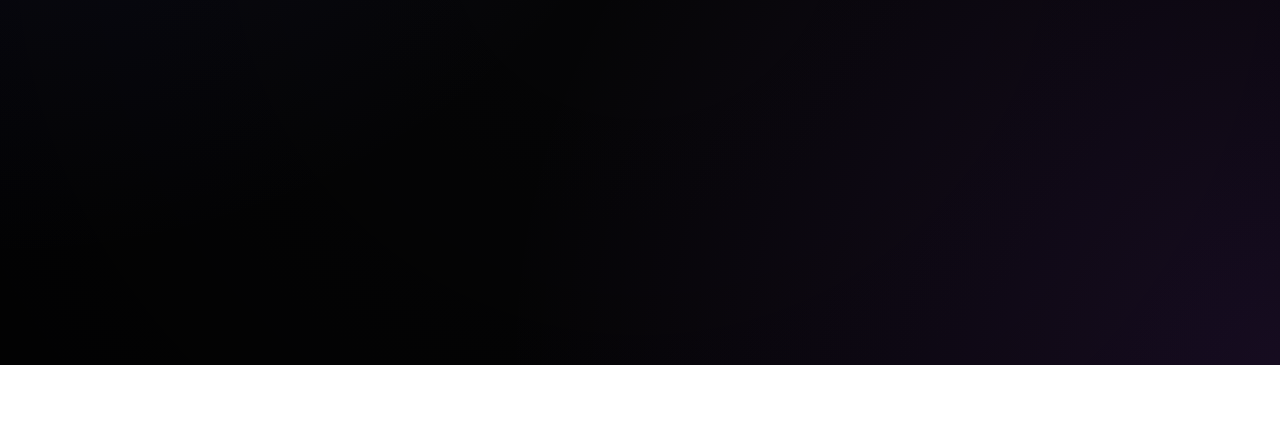
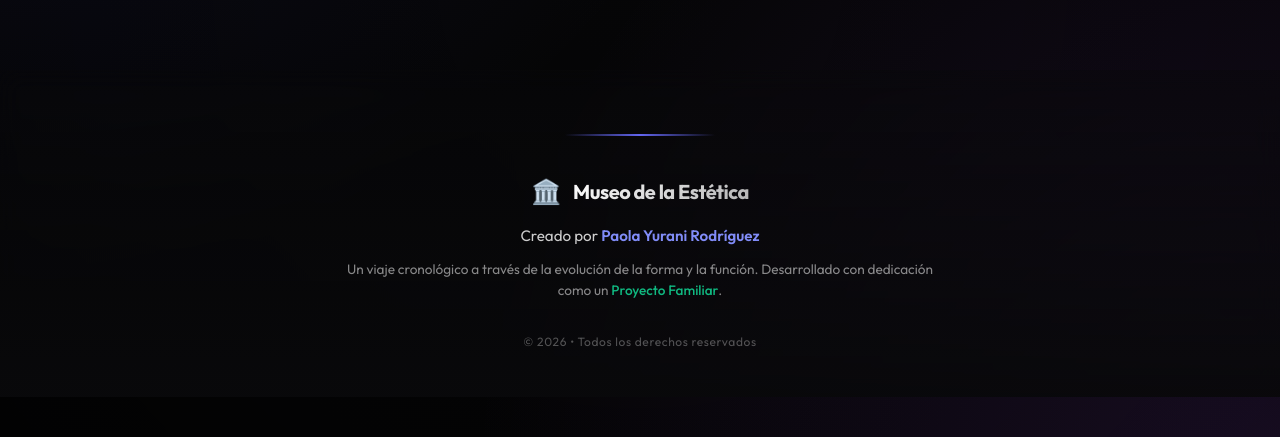
Before and after one commit to paola1906/time_line, a Vue app: page / in a window 1280 px wide. Shown: the part 515-952 px from the top of the page. Before the commit the page ends 880 px from the top, so only its background shows below. Built offline with nearby package versions, Linux system fonts and the light colour scheme.

Commit message:
style: add premium footer with author credit and family project details

```diff
--- a/src/App.vue
+++ b/src/App.vue
@@ -158,6 +158,26 @@
         </div>
       </div>
     </NxDialog>
+
+    <!-- SECCIÓN DE FOOTER INSTITUCIONAL / FAMILIAR -->
+    <footer class="ova-footer">
+      <div class="footer-divider"></div>
+      <div class="footer-content">
+        <div class="footer-brand">
+          <span class="footer-logo">🏛️</span>
+          <span class="footer-title">Museo de la Estética</span>
+        </div>
+        <p class="footer-author">
+          Creado por <span class="highlight-author">Paola Yurani Rodríguez</span>
+        </p>
+        <p class="footer-nature">
+          Un viaje cronológico a través de la evolución de la forma y la función. Desarrollado con dedicación como un <span class="highlight-nature">Proyecto Familiar</span>.
+        </p>
+        <div class="footer-copyright">
+          <span>&copy; 2026 &bull; Todos los derechos reservados</span>
+        </div>
+      </div>
+    </footer>
   </div>
 </template>
 
@@ -167,11 +187,7 @@ import {
   NxRichTimeline,
   NxRichTimelineItem,
   NxDialog,
-  NxBadge,
-  NxTag,
   NxAvatar,
-  NxIcon,
-  NxButton,
   NxMarkdownViewer,
 } from "@nexus/ui";
 import { Movement } from "./components/time-line/TimelineOvaView.data";
@@ -1235,4 +1251,77 @@ body {
   font-size: 1.2rem;
   top: -2px;
 }
+
+/* Estilos para el Footer Premium */
+.ova-footer {
+  margin-top: 6rem;
+  padding: 4rem 2rem 3rem;
+  background: linear-gradient(to top, rgba(9, 9, 11, 0.95), rgba(9, 9, 11, 0.4));
+  backdrop-filter: blur(12px);
+  position: relative;
+  z-index: 10;
+  text-align: center;
+}
+
+.footer-divider {
+  width: 150px;
+  height: 2px;
+  background: linear-gradient(to right, transparent, var(--nx-primary-500, #6366f1), transparent);
+  margin: 0 auto 2.5rem;
+}
+
+.footer-content {
+  max-width: 600px;
+  margin: 0 auto;
+}
+
+.footer-brand {
+  display: flex;
+  align-items: center;
+  justify-content: center;
+  gap: 0.75rem;
+  margin-bottom: 1.25rem;
+}
+
+.footer-logo {
+  font-size: 1.5rem;
+}
+
+.footer-title {
+  font-size: 1.25rem;
+  font-weight: 700;
+  letter-spacing: -0.025em;
+  background: linear-gradient(135deg, #ffffff 0%, rgba(255, 255, 255, 0.7) 100%);
+  -webkit-background-clip: text;
+  -webkit-text-fill-color: transparent;
+}
+
+.footer-author {
+  font-size: 0.95rem;
+  color: rgba(255, 255, 255, 0.8);
+  margin-bottom: 0.75rem;
+}
+
+.highlight-author {
+  color: var(--nx-primary-400, #818cf8);
+  font-weight: 600;
+}
+
+.footer-nature {
+  font-size: 0.85rem;
+  color: rgba(255, 255, 255, 0.52);
+  line-height: 1.6;
+  margin-bottom: 2rem;
+}
+
+.highlight-nature {
+  color: #10b981; /* Esmeralda para representar vida, unión y calor familiar */
+  font-weight: 500;
+}
+
+.footer-copyright {
+  font-size: 0.75rem;
+  color: rgba(255, 255, 255, 0.3);
+  letter-spacing: 0.05em;
+}
 </style>
```
